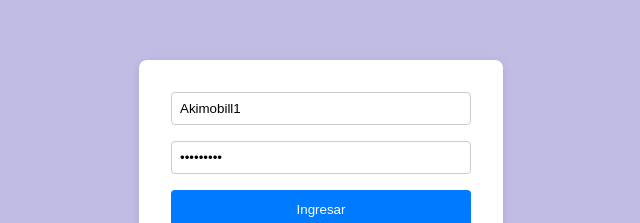
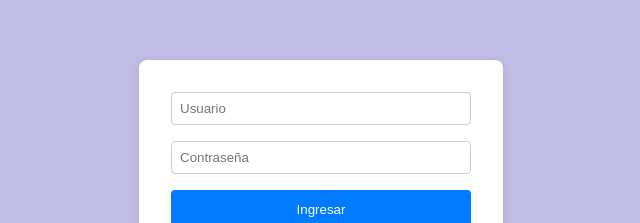
Before and after one commit to ThomyDev9/hondaprototipo, a React (Vite) app in the folder agendamiento-autos-front/: page / in a window 1280 px wide. Shown: the part 240-463 px from the top of the page, without its empty margins (319-959 px from the left). Built offline with nearby package versions, Linux system fonts and the light colour scheme; no server answers.

Commit message:
cargar scrip maquita drive

```diff
--- a/agendamiento-autos-front/src/App.jsx
+++ b/agendamiento-autos-front/src/App.jsx
@@ -11,10 +11,10 @@ import NivelesGestionAdmin from "./pages/admin/NivelesGestionAdmin";
 const API_BASE = import.meta.env.VITE_API_BASE;
 
 function App() {
-    const [username, setUsername] = useState("Akimobill1");
-    const [password, setPassword] = useState("lGpQEm194");
-    //const [username, setUsername] = useState("");
-    //const [password, setPassword] = useState("");
+    //const [username, setUsername] = useState("Akimobill1");
+    //const [password, setPassword] = useState("lGpQEm194");
+    const [username, setUsername] = useState("");
+    const [password, setPassword] = useState("");
     const [loading, setLoading] = useState(false);
     const [error, setError] = useState("");
     const [userInfo, setUserInfo] = useState(null);
```
